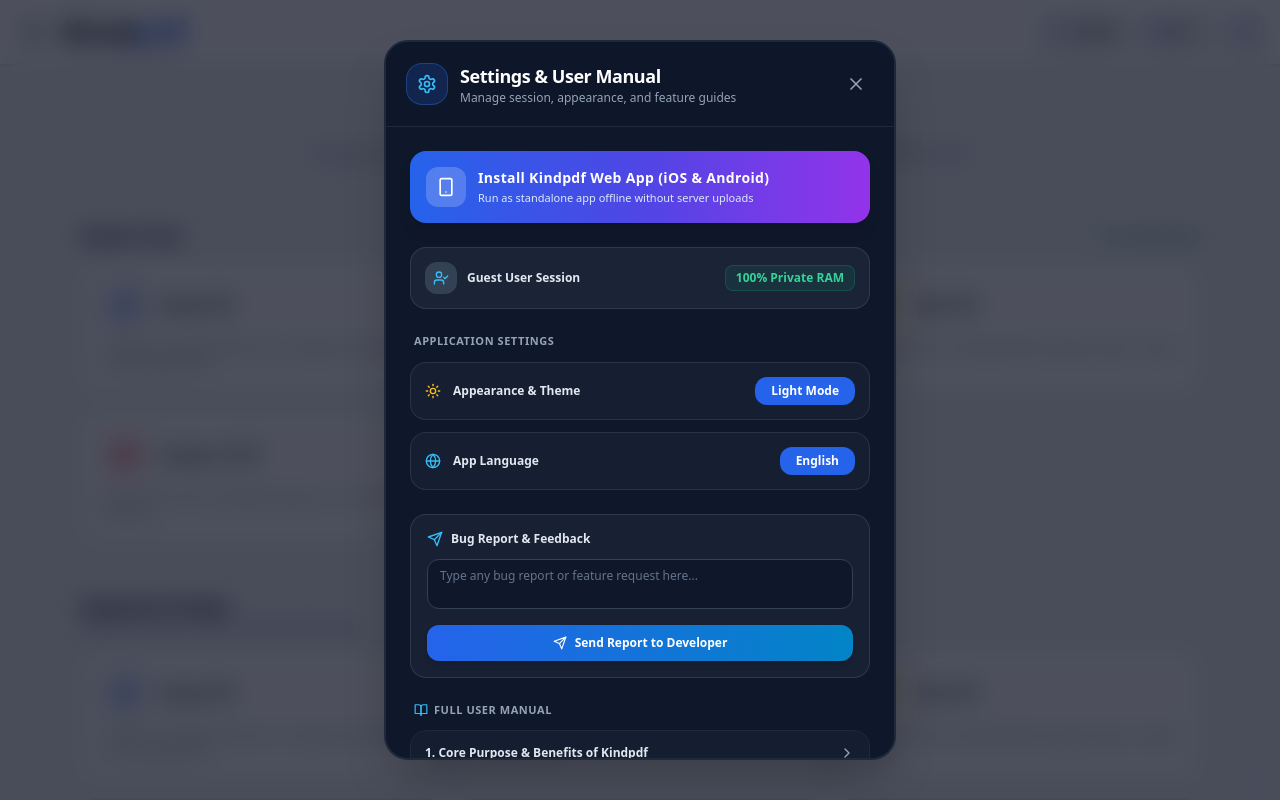
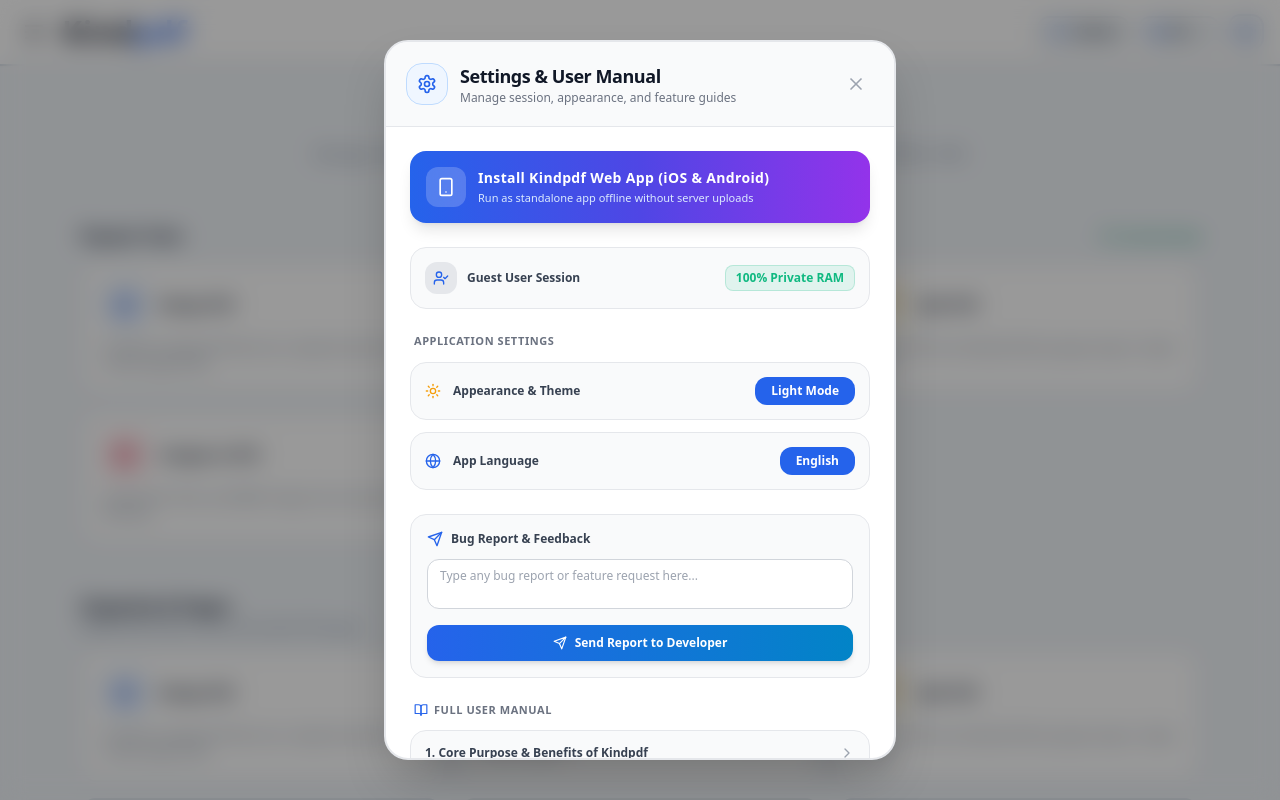
Before and after one commit to yaserarafatt12/kindpdf, a Next.js app: page / in a window 1280 px wide. Both pictures are taken after a click on the button 1246 px from the left and 32 px from the top of the page. Shown: the top 800 px of the page. Built offline with nearby package versions, Linux system fonts and the light colour scheme.

Commit message:
fix(ui): make SettingsModal fully theme-aware for light mode — all cards, borders, text now adapt to isDarkMode

```diff
--- a/src/components/SettingsModal.tsx
+++ b/src/components/SettingsModal.tsx
@@ -66,6 +66,9 @@
     setTimeout(() => setFeedbackSent(false), 4000);
   };
 
+  // Theme-aware color helpers
+  const d = isDarkMode;
+
   const guideItems = [
     {
       id: 1,
@@ -126,25 +129,39 @@
 
   return (
     <div className="fixed inset-0 z-50 flex items-center justify-center p-3 sm:p-4 overflow-y-auto">
-      {/* Dark Blurred Backdrop */}
+      {/* Blurred Backdrop */}
       <div
         onClick={onClose}
-        className="fixed inset-0 bg-slate-950/70 backdrop-blur-md animate-fade-in"
+        className={`fixed inset-0 backdrop-blur-md animate-fade-in ${
+          d ? 'bg-slate-950/70' : 'bg-black/40'
+        }`}
       />
 
       {/* Main Settings Modal Box */}
-      <div className="relative w-full max-w-lg bg-slate-900 border-2 border-slate-800 rounded-3xl shadow-2xl overflow-hidden z-50 animate-scale-up my-auto text-slate-100 flex flex-col max-h-[90vh]">
+      <div className={`relative w-full max-w-lg rounded-3xl shadow-2xl overflow-hidden z-50 animate-scale-up flex flex-col max-h-[90vh] border-2 ${
+        d
+          ? 'bg-slate-900 border-slate-800 text-slate-100'
+          : 'bg-white border-gray-200 text-gray-900'
+      }`}>
         {/* Modal Header */}
-        <div className="p-4 sm:p-5 border-b border-slate-800 flex items-center justify-between bg-slate-900/90 shrink-0">
+        <div className={`p-4 sm:p-5 border-b flex items-center justify-between shrink-0 ${
+          d ? 'border-slate-800 bg-slate-900/90' : 'border-gray-200 bg-gray-50/90'
+        }`}>
           <div className="flex items-center gap-3">
-            <div className="p-2.5 rounded-2xl bg-blue-600/20 text-sky-400 border border-blue-500/30">
+            <div className={`p-2.5 rounded-2xl border ${
+              d
+                ? 'bg-blue-600/20 text-sky-400 border-blue-500/30'
+                : 'bg-blue-50 text-blue-600 border-blue-200'
+            }`}>
               <Settings className="w-5 h-5" />
             </div>
             <div>
-              <h3 className="text-base sm:text-lg font-black tracking-tight text-white">
+              <h3 className={`text-base sm:text-lg font-black tracking-tight ${
+                d ? 'text-white' : 'text-gray-900'
+              }`}>
                 {lang === 'en' ? 'Settings & User Manual' : 'Pengaturan & Buku Panduan'}
               </h3>
-              <p className="text-xs text-slate-400 font-medium">
+              <p className={`text-xs font-medium ${d ? 'text-slate-400' : 'text-gray-500'}`}>
                 {lang === 'en'
                   ? 'Manage session, appearance, and feature guides'
                   : 'Kelola sesi, tampilan, dan panduan fitur'}
@@ -155,7 +172,11 @@
           <button
             type="button"
             onClick={onClose}
-            className="p-2 rounded-xl text-slate-400 hover:text-white hover:bg-slate-800 transition-colors btn-press-effect"
+            className={`p-2 rounded-xl transition-colors btn-press-effect ${
+              d
+                ? 'text-slate-400 hover:text-white hover:bg-slate-800'
+                : 'text-gray-400 hover:text-gray-900 hover:bg-gray-200'
+            }`}
           >
             <X className="w-5 h-5" />
           </button>
@@ -187,35 +208,47 @@
           </div>
 
           {/* Guest User Session Badge */}
-          <div className="p-3.5 rounded-2xl bg-slate-800/80 border border-slate-700/80 flex items-center justify-between gap-3">
+          <div className={`p-3.5 rounded-2xl border flex items-center justify-between gap-3 ${
+            d
+              ? 'bg-slate-800/80 border-slate-700/80'
+              : 'bg-gray-50 border-gray-200'
+          }`}>
             <div className="flex items-center gap-2.5">
-              <div className="p-2 rounded-xl bg-slate-700 text-sky-400">
+              <div className={`p-2 rounded-xl ${
+                d ? 'bg-slate-700 text-sky-400' : 'bg-gray-200 text-blue-600'
+              }`}>
                 <UserCheck className="w-4 h-4" />
               </div>
-              <span className="text-xs font-black text-slate-200">
+              <span className={`text-xs font-black ${d ? 'text-slate-200' : 'text-gray-700'}`}>
                 {lang === 'en' ? 'Guest User Session' : 'Profil Pengguna Tamu'}
               </span>
             </div>
-            <span className="text-xs font-black px-2.5 py-1 rounded-lg bg-emerald-500/10 text-emerald-400 border border-emerald-500/20">
+            <span className="text-xs font-black px-2.5 py-1 rounded-lg bg-emerald-500/10 text-emerald-500 border border-emerald-500/20">
               {lang === 'en' ? '100% Private RAM' : '100% Privat RAM'}
             </span>
           </div>
 
           {/* APPLICATION SETTINGS */}
           <div className="space-y-3">
-            <h4 className="text-[11px] font-black tracking-wider text-slate-400 uppercase px-1">
+            <h4 className={`text-[11px] font-black tracking-wider uppercase px-1 ${
+              d ? 'text-slate-400' : 'text-gray-500'
+            }`}>
               {lang === 'en' ? 'APPLICATION SETTINGS' : 'PENGATURAN APLIKASI'}
             </h4>
 
             {/* Theme Toggle Option */}
-            <div className="p-3.5 rounded-2xl bg-slate-800/50 border border-slate-700/60 flex items-center justify-between gap-3">
+            <div className={`p-3.5 rounded-2xl border flex items-center justify-between gap-3 ${
+              d
+                ? 'bg-slate-800/50 border-slate-700/60'
+                : 'bg-gray-50 border-gray-200'
+            }`}>
               <div className="flex items-center gap-3">
                 {isDarkMode ? (
-                  <Moon className="w-4 h-4 text-sky-400" />
+                  <Moon className={`w-4 h-4 ${d ? 'text-sky-400' : 'text-blue-600'}`} />
                 ) : (
-                  <Sun className="w-4 h-4 text-amber-400" />
+                  <Sun className="w-4 h-4 text-amber-500" />
                 )}
-                <span className="text-xs font-extrabold text-slate-200">
+                <span className={`text-xs font-extrabold ${d ? 'text-slate-200' : 'text-gray-700'}`}>
                   {lang === 'en' ? 'Appearance & Theme' : 'Tampilan & Tema'}
                 </span>
               </div>
@@ -229,10 +262,14 @@
             </div>
 
             {/* Language Switch Option */}
-            <div className="p-3.5 rounded-2xl bg-slate-800/50 border border-slate-700/60 flex items-center justify-between gap-3">
+            <div className={`p-3.5 rounded-2xl border flex items-center justify-between gap-3 ${
+              d
+                ? 'bg-slate-800/50 border-slate-700/60'
+                : 'bg-gray-50 border-gray-200'
+            }`}>
               <div className="flex items-center gap-3">
-                <Globe className="w-4 h-4 text-sky-400" />
-                <span className="text-xs font-extrabold text-slate-200">
+                <Globe className={`w-4 h-4 ${d ? 'text-sky-400' : 'text-blue-600'}`} />
+                <span className={`text-xs font-extrabold ${d ? 'text-slate-200' : 'text-gray-700'}`}>
                   {lang === 'en' ? 'App Language' : 'Bahasa Aplikasi'}
                 </span>
               </div>
@@ -247,16 +284,20 @@
           </div>
 
           {/* BUG REPORT & FEEDBACK FORM (Direct to Email yaserarafatt03@gmail.com) */}
-          <div className="p-4 rounded-2xl bg-slate-800/60 border border-slate-700/80 space-y-3">
+          <div className={`p-4 rounded-2xl border space-y-3 ${
+            d
+              ? 'bg-slate-800/60 border-slate-700/80'
+              : 'bg-gray-50 border-gray-200'
+          }`}>
             <div className="flex items-center gap-2">
-              <Send className="w-4 h-4 text-sky-400" />
-              <h4 className="text-xs font-black text-slate-200">
+              <Send className={`w-4 h-4 ${d ? 'text-sky-400' : 'text-blue-600'}`} />
+              <h4 className={`text-xs font-black ${d ? 'text-slate-200' : 'text-gray-700'}`}>
                 {lang === 'en' ? 'Bug Report & Feedback' : 'Laporan Bug & Masukan Pengembang'}
               </h4>
             </div>
 
             {feedbackSent && (
-              <div className="p-3 rounded-xl bg-emerald-500/10 border border-emerald-500/30 text-emerald-400 text-xs font-bold flex items-center gap-2 animate-fade-in">
+              <div className="p-3 rounded-xl bg-emerald-500/10 border border-emerald-500/30 text-emerald-500 text-xs font-bold flex items-center gap-2 animate-fade-in">
                 <CheckCircle2 className="w-4 h-4 shrink-0" />
                 <span>
                   {lang === 'en'
@@ -276,7 +317,11 @@
                     ? 'Type any bug report or feature request here...'
                     : 'Tuliskan laporan kendala atau masukan Anda di sini...'
                 }
-                className="w-full px-3 py-2 rounded-xl bg-slate-900 border border-slate-700 text-xs font-medium text-slate-100 outline-none focus:border-sky-400 resize-none placeholder:text-slate-500"
+                className={`w-full px-3 py-2 rounded-xl border text-xs font-medium outline-none resize-none transition-colors ${
+                  d
+                    ? 'bg-slate-900 border-slate-700 text-slate-100 focus:border-sky-400 placeholder:text-slate-500'
+                    : 'bg-white border-gray-300 text-gray-900 focus:border-blue-500 placeholder:text-gray-400'
+                }`}
               />
 
               <button
@@ -291,8 +336,10 @@
 
           {/* USER HELP MANUAL ACCORDION */}
           <div className="space-y-3">
-            <h4 className="text-[11px] font-black tracking-wider text-slate-400 uppercase px-1 flex items-center gap-1.5">
-              <BookOpen className="w-3.5 h-3.5 text-sky-400" />
+            <h4 className={`text-[11px] font-black tracking-wider uppercase px-1 flex items-center gap-1.5 ${
+              d ? 'text-slate-400' : 'text-gray-500'
+            }`}>
+              <BookOpen className={`w-3.5 h-3.5 ${d ? 'text-sky-400' : 'text-blue-600'}`} />
               <span>{lang === 'en' ? 'FULL USER MANUAL' : 'BUKU PANDUAN PENGGUNAAN LENGKAP'}</span>
             </h4>
 
@@ -300,22 +347,36 @@
               {guideItems.map((item, idx) => (
                 <div
                   key={item.id}
-                  className="rounded-2xl bg-slate-800/40 border border-slate-800 overflow-hidden transition-all"
+                  className={`rounded-2xl border overflow-hidden transition-all ${
+                    d
+                      ? 'bg-slate-800/40 border-slate-800'
+                      : 'bg-gray-50 border-gray-200'
+                  }`}
                 >
                   <button
                     type="button"
                     onClick={() => setOpenGuideIndex(openGuideIndex === idx ? null : idx)}
-                    className="w-full p-3.5 text-left text-xs font-extrabold text-slate-200 flex items-center justify-between hover:bg-slate-800/70 transition-colors"
+                    className={`w-full p-3.5 text-left text-xs font-extrabold flex items-center justify-between transition-colors ${
+                      d
+                        ? 'text-slate-200 hover:bg-slate-800/70'
+                        : 'text-gray-700 hover:bg-gray-100'
+                    }`}
                   >
                     <span>{item.title}</span>
                     <ChevronRight
-                      className={`w-4 h-4 text-slate-400 transition-transform ${
-                        openGuideIndex === idx ? 'rotate-90 text-sky-400' : ''
+                      className={`w-4 h-4 transition-transform ${
+                        openGuideIndex === idx
+                          ? `rotate-90 ${d ? 'text-sky-400' : 'text-blue-600'}`
+                          : `${d ? 'text-slate-400' : 'text-gray-400'}`
                       }`}
                     />
                   </button>
                   {openGuideIndex === idx && (
-                    <div className="px-3.5 pb-3.5 text-[11px] font-medium text-slate-400 leading-relaxed border-t border-slate-800/80 pt-2.5 animate-fade-in">
+                    <div className={`px-3.5 pb-3.5 text-[11px] font-medium leading-relaxed border-t pt-2.5 animate-fade-in ${
+                      d
+                        ? 'text-slate-400 border-slate-800/80'
+                        : 'text-gray-500 border-gray-200'
+                    }`}>
                       {item.content}
                     </div>
                   )}
@@ -325,13 +386,15 @@
           </div>
 
           {/* FOOTER AUTHOR CREDIT (Matching Project 1 specification) */}
-          <div className="pt-4 border-t border-slate-800 text-center space-y-1.5 shrink-0">
-            <p className="text-xs font-black text-slate-200">Kindpdf Suite v1.0.0</p>
-            <p className="text-[11px] font-bold text-slate-400">
+          <div className={`pt-4 border-t text-center space-y-1.5 shrink-0 ${
+            d ? 'border-slate-800' : 'border-gray-200'
+          }`}>
+            <p className={`text-xs font-black ${d ? 'text-slate-200' : 'text-gray-800'}`}>Kindpdf Suite v1.0.0</p>
+            <p className={`text-[11px] font-bold ${d ? 'text-slate-400' : 'text-gray-500'}`}>
               Built with Next.js 14, TypeScript & Tailwind CSS by{' '}
-              <span className="font-black text-sky-400">Yaser Arafat</span>.
+              <span className={`font-black ${d ? 'text-sky-400' : 'text-blue-600'}`}>Yaser Arafat</span>.
             </p>
-            <p className="text-[10px] font-semibold text-slate-500">
+            <p className={`text-[10px] font-semibold ${d ? 'text-slate-500' : 'text-gray-400'}`}>
               Licensed under MIT © 2026. Zero 'eval()', 100% Local-First.
             </p>
           </div>
```
